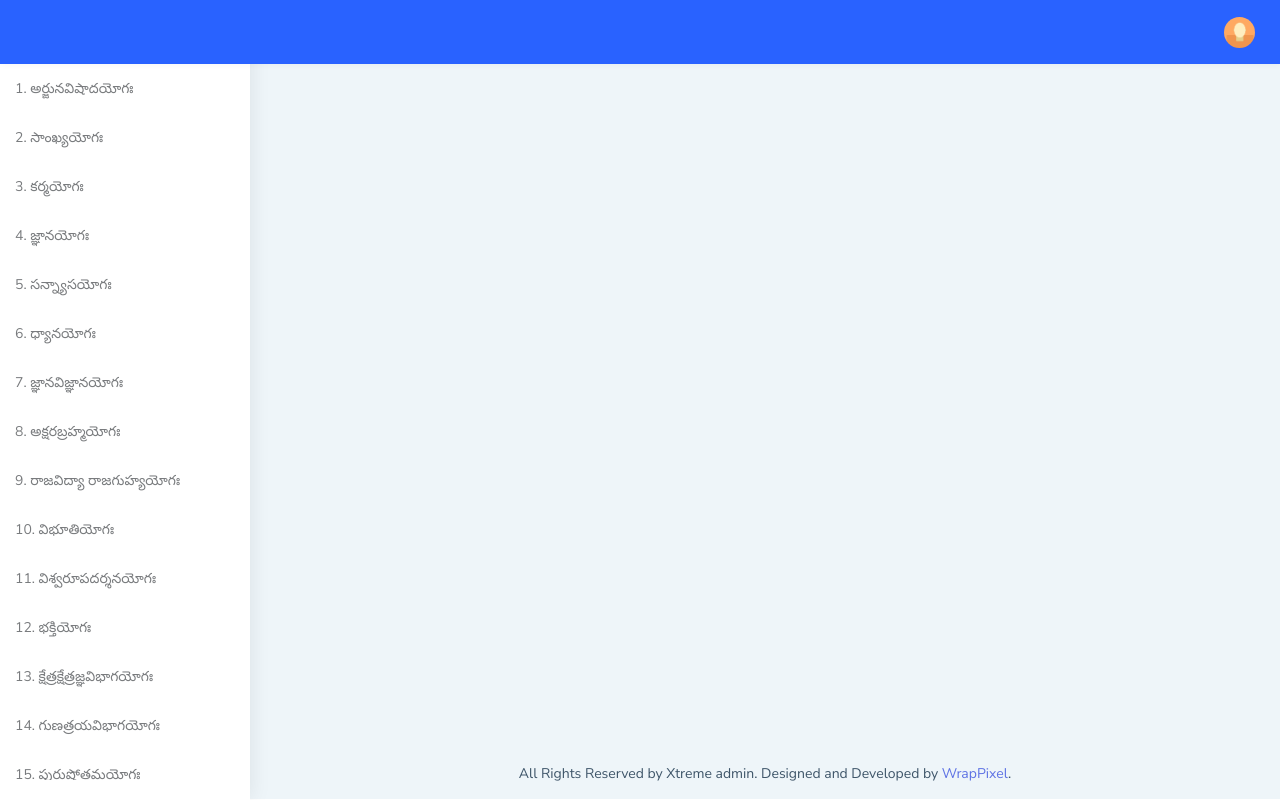
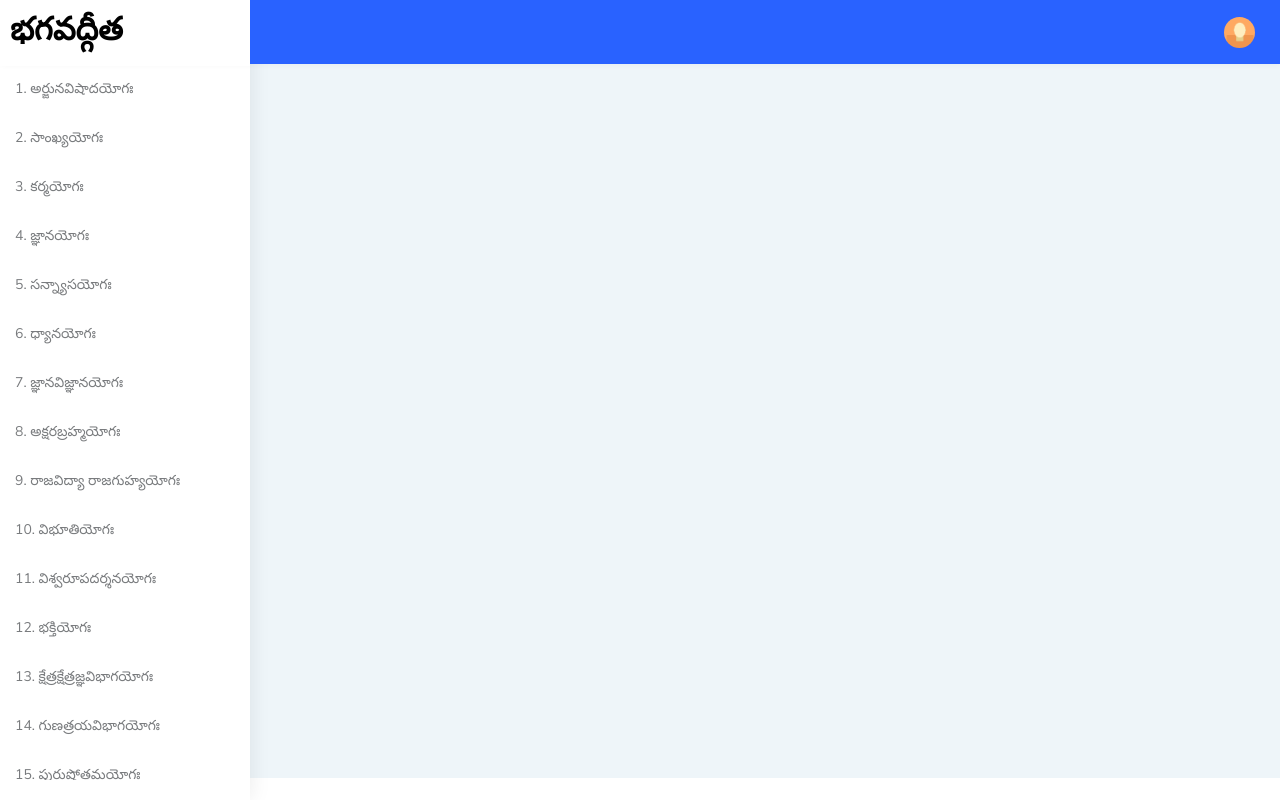
Before and after one commit to annamkishore/bhagavad-gita, a React (Create React App) app: page /#/ in a window 1280 px wide. Built offline with nearby package versions, Linux system fonts and the light colour scheme.

Commit message:
footer, header

```diff
--- a/src/components/footer/footer.jsx
+++ b/src/components/footer/footer.jsx
@@ -4,8 +4,7 @@ import React from 'react';
 const Footer = () => {
     return (
         <footer className="footer text-center">
-            All Rights Reserved by Xtreme admin. Designed and Developed by{' '}
-            <a href="https://wrappixel.com">WrapPixel</a>.
+            {/*Designed and Developed by Kishore*/}
         </footer>
     );
 }
--- a/src/components/header/header.jsx
+++ b/src/components/header/header.jsx
@@ -35,6 +35,9 @@ const Header = () => {
         <header className="topbar navbarbg" data-navbarbg="skin1">
             <Navbar className="top-navbar" dark expand="md">
                 <div className="navbar-header" id="logobg" data-logobg="skin6">
+                    <NavbarBrand href="#/1">
+                        <b><span style={{background: "white", color: "black", fontSize: "2rem", width: "100%"}}>భగవద్గీత</span></b>
+                    </NavbarBrand>
                     {/*--------------------------------------------------------------------------------*/}
                     {/* Logos Or Icon will be goes here for Light Layout && Dark Layout                */}
                     {/*--------------------------------------------------------------------------------*/}
```
